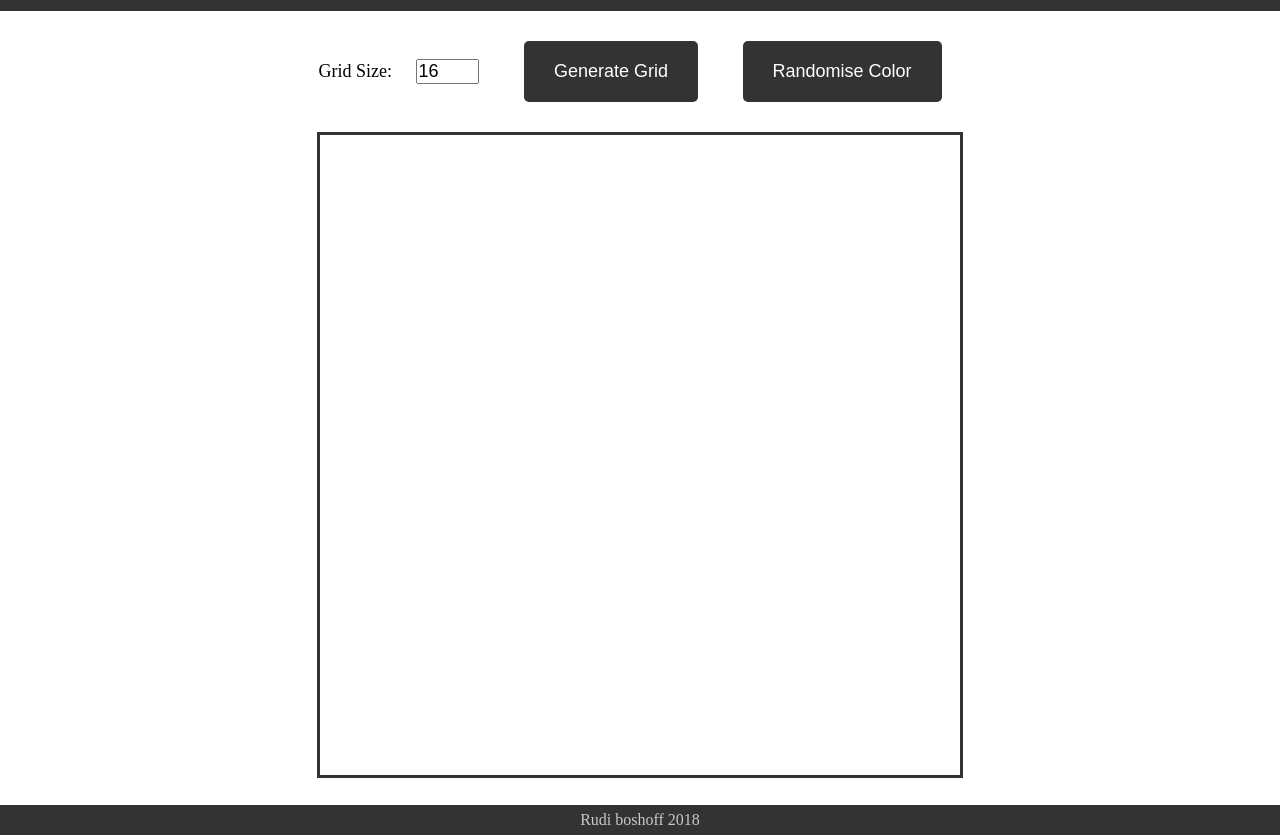
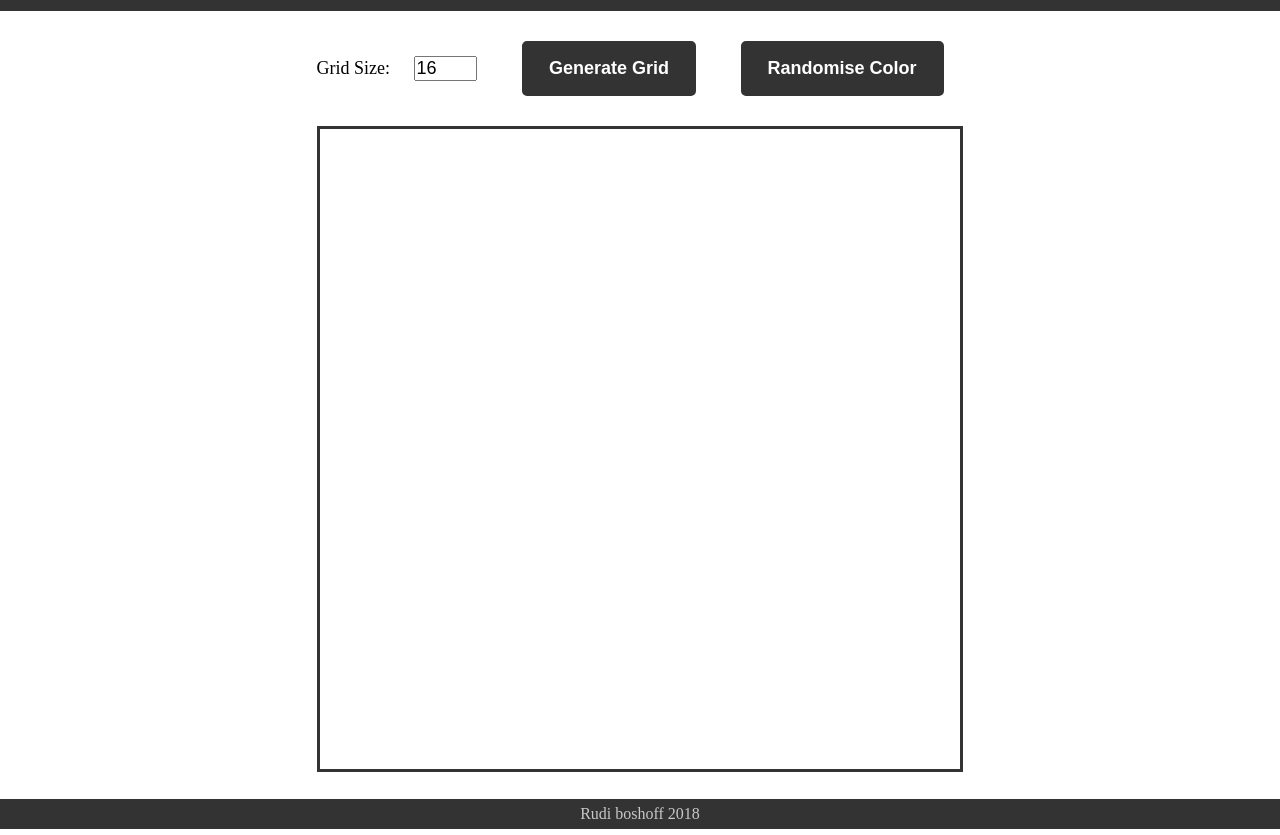
Before and after one commit to RudiBoshoff/etch-a-sketch, a plain HTML site: page index.html in a window 1280 px wide. Shown: the part 79-914 px from the top of the page. Drawn offline with nearby package versions, Linux system fonts and the light colour scheme.

Commit message:
docs: adds borders to buttons and randomises button color when clicked

```diff
--- a/styles/style.css
+++ b/styles/style.css
@@ -31,8 +31,9 @@ header {
 }
 
 button {
-  padding: 20px 30px;
-  border: 0;
+  font-weight: bold;
+  padding: 14px 24px;
+  border: 3px solid #333;
   border-radius: 5px;
   color: white;
   background-color: #333;
```
